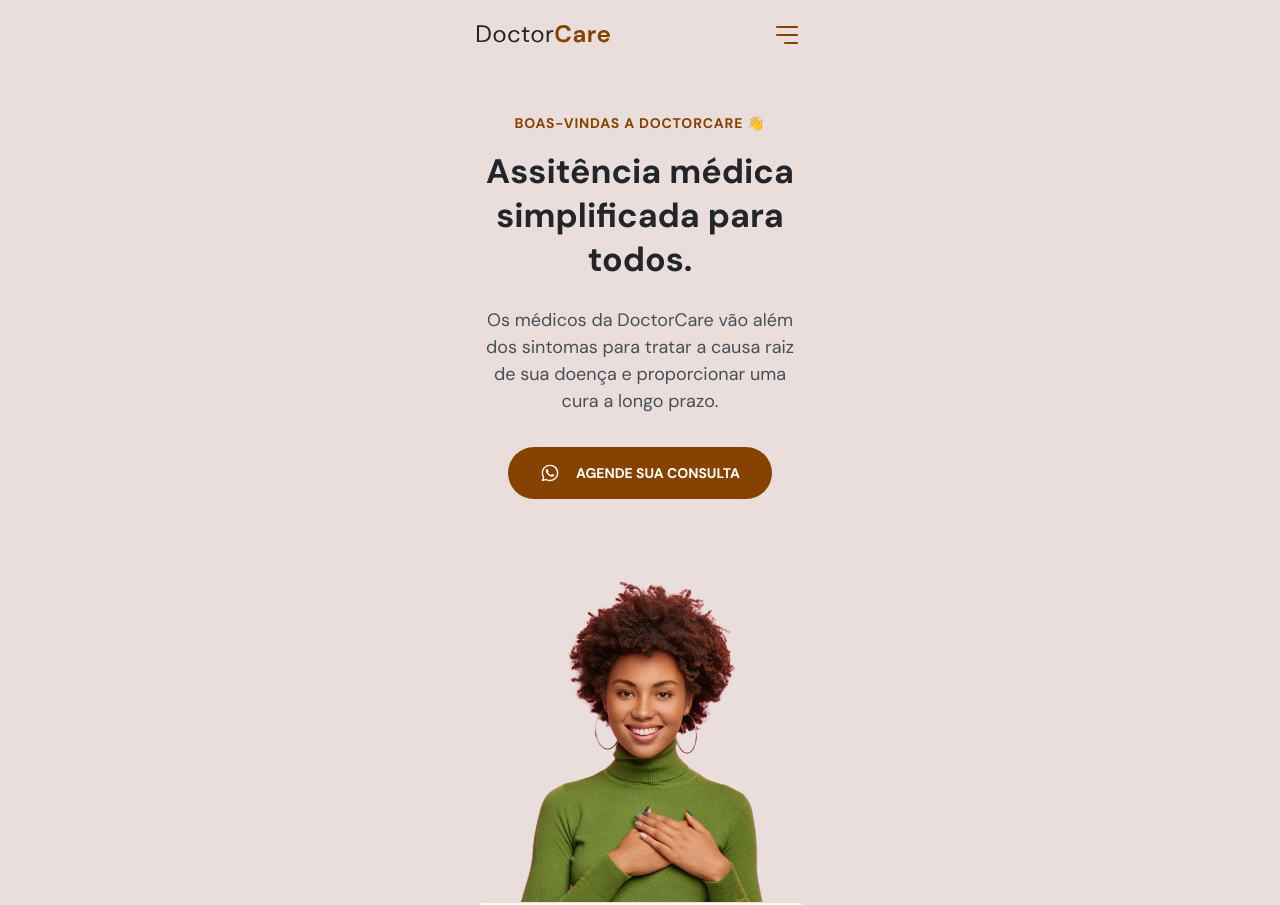
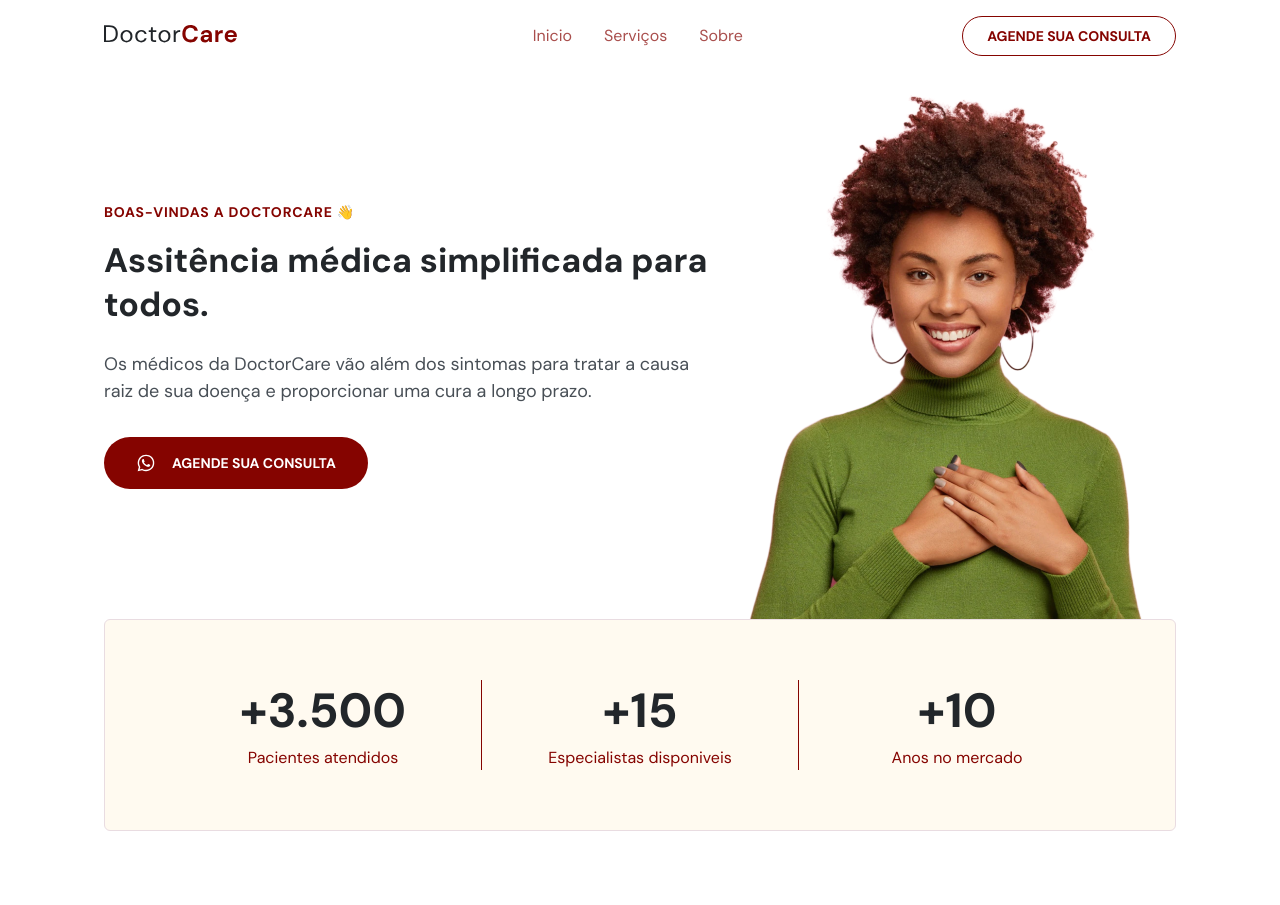
Before and after one commit to lenolnbamm/GMEsteticaECia, a plain HTML site: page index.html in a window 1280 px wide. Shown: the top 905 px of the page. Drawn offline with nearby package versions, Linux system fonts and the light colour scheme.

Commit message:
Modificação media desktop (Home, Nav, Stats)

```diff
--- a/index.html
+++ b/index.html
@@ -220,6 +220,7 @@
     </nav>
     <section id="home">
       <div class="wrapper">
+        <div class="col-a">
           <header>
             <h4>BOAS-VINDAS A DOCTORCARE 👋</h4>
             <h1>Assitência médica simplificada para todos.</h1>
@@ -245,6 +246,9 @@
               </svg>
               Agende sua consulta
             </a>
+          </div>
+        </div>
+        <div class="col-b">
           <img
             src="/assets/black-woman-with-green-shirt-smiling-hands-on-her-heart.png"
             alt="Mulher negra vestindo moletom verde e sorrindo com as mãos no coração."
--- a/style.css
+++ b/style.css
@@ -6,13 +6,14 @@
 }
 
 :root {
-  --hue: 390;
+  --hue: 2;
   --primary-color: hsl(var(--hue), 100%, 26%);
   --headline: hsl(210, 11%, 15%);
   --paragraph: hsla(210, 9%, 31%, 1);
 
   --brand-beige: hsl(39, 100%, 97%);
   --brand-light: hsl(calc(var(--hue) - 22), 23%, 89%);
+  --brand-light-2: hsl(calc(var(--hue) + 10), 14%, 97%);
   --brand-dark: hsl(var(--hue), 100%, 14%);
 
   --bg-light: hsl (180, 14%, 97%);
@@ -49,7 +50,7 @@ body {
 }
 
 .wrapper {
-  width: 37.5rem;
+  width: min(50rem, 100%);
   margin-inline: auto;
   padding-inline: 2.4rem;
 }
@@ -222,7 +223,6 @@ body.menu-expanded .close-menu {
 }
 
 body.menu-expanded .menu {
-  position: fixed;
   top: 0;
   left: 0%;
   background-color: var(--primary-color);
@@ -291,11 +291,15 @@ body.menu-expanded button path {
   stroke: white;
 }
 
+nav .menu,
+nav .close-menu {
+  position: fixed;
+}
 /* #HOME */
 #home::before {
   content: '';
   width: 100%;
-  height: calc(108rem + var(--nav-height));
+  height: calc(70% + var(--nav-height));
   background-color: var(--brand-light);
   display: block;
 
@@ -306,6 +310,7 @@ body.menu-expanded button path {
 }
 
 #home {
+  padding-block: 0;
   padding-top: calc(4.1rem + var(--nav-height));
 }
 
@@ -329,7 +334,7 @@ body.menu-expanded button path {
 }
 
 #home .stats {
-  width: 32.7rem;
+  width: 100%;
   padding-block: 4rem;
   margin-inline: auto;
 
@@ -475,7 +480,7 @@ footer .social-links {
   justify-content: flex-start;
 }
 
-/*BACK-TO-TOP*/
+/* BACK-TO-TOP */
 #backToTopButton {
   position: fixed;
   bottom: 1rem;
@@ -493,3 +498,183 @@ footer .social-links {
   visibility: visible;
   transform: translate(0);
 }
+
+/* RESPONSIVE */
+@media (min-width: 1024px) {
+  /* GERAL */
+  body {
+    overflow: auto;
+  }
+
+  .wrapper {
+    width: min(112rem, 100%);
+    display: grid;
+  }
+
+  /* NAVIGATION */
+
+  /* RESET */
+  nav#navigation .wrapper * {
+    margin: 0;
+    padding: 0;
+    visibility: initial;
+    display: initial;
+    opacity: initial;
+    flex-direction: initial;
+    position: initial;
+    font-size: initial;
+    transform: initial;
+    color: initial;
+    background-color: initial;
+    font-weight: initial;
+    filter: initial;
+  }
+
+  nav#navigation .close-menu,
+  nav#navigation .open-menu,
+  nav#navigation .social-links {
+    display: none;
+  }
+
+  nav#navigation .menu {
+    display: flex;
+    align-items: center;
+    justify-content: space-between;
+    width: 60%;
+  }
+
+  nav#navigation .menu ul:nth-child(1) {
+    display: flex;
+    gap: 3.2rem;
+  }
+
+  nav#navigation .menu ul li a {
+    color: var(--primary-color);
+    opacity: 0.7;
+  }
+
+  nav#navigation .menu a.button {
+    display: flex;
+    justify-content: center;
+    align-items: center;
+    padding: 1rem 2.4rem;
+
+    border: 1px solid var(--primary-color);
+    border-radius: 4rem;
+
+    color: var(--primary-color);
+
+    font-weight: 700;
+    font-size: 1.4rem;
+    line-height: 1.8rem;
+    text-transform: uppercase;
+  }
+
+  nav#navigation .menu a.button:hover {
+    background-color: var(--primary-color);
+    border: none;
+    color: white;
+  }
+
+  nav#navigation.scroll .menu ul li a {
+    color: var(--brand-light-2);
+    opacity: 0.6;
+  }
+
+  nav#navigation.scroll .menu a.button {
+    border-color: white;
+    color: white;
+  }
+
+  nav#navigation .menu li a {
+    transition: opacity 0.4s;
+  }
+
+  nav#navigation .menu li a:hover {
+    opacity: 1;
+    font-weight: 700;
+  }
+
+  nav#navigation .menu li a::after {
+    content: '';
+    width: 0%;
+    height: 2px;
+    background-color: var(--primary-color);
+
+    position: relative;
+    bottom: -2rem;
+    left: -0.5rem;
+
+    display: block;
+
+    transition: width 0.2ms;
+  }
+
+  nav#navigation.scroll .menu5 li a::after {
+    background-color: white;
+  }
+
+  nav#navigation .menu li a:hover::after {
+    padding-inline: 0.8rem;
+    width: 100%;
+  }
+
+  nav#navigation.scroll .menu li a:hover {
+    opacity: 1;
+  }
+
+  nav#navigation.scroll .menu a.button:hover {
+    background-color: var(--primary-color);
+    filter: brightness(1.3);
+    border: none;
+  }
+
+  /* HOME */
+  #home::before {
+    height: calc (86% - var(--nav-height));
+  }
+
+  #home {
+    padding-top: var(--nav-height);
+  }
+
+  #home .wrapper {
+    grid-template-columns: 60.5rem 1fr;
+    grid-template-areas:
+      'A B'
+      'C C';
+  }
+
+  #home .col-a {
+    grid-area: A;
+    text-align: left;
+    align-self: center;
+  }
+
+  #home .col-b {
+    grid-area: B;
+  }
+
+  #home .stats {
+    grid-area: C;
+
+    flex-direction: row;
+    padding: 6rem;
+    gap: 0;
+  }
+
+  #home .stats .stat + .stat {
+    border-left: 1px solid var(--primary-color);
+  }
+
+  #home .stats .stat {
+    flex: 1;
+  }
+  #home .button {
+    margin: 0;
+  }
+
+  #home img {
+    width: 42rem;
+  }
+}
```
Lines whose indentation alone changed are shown as unchanged.
